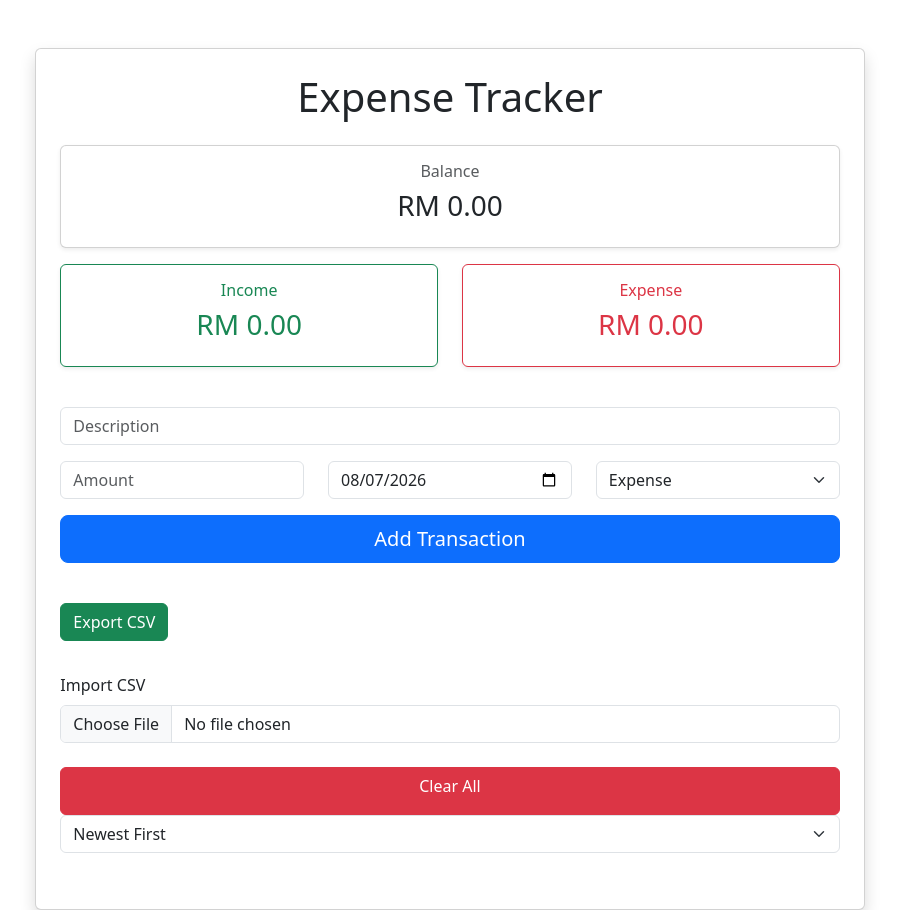
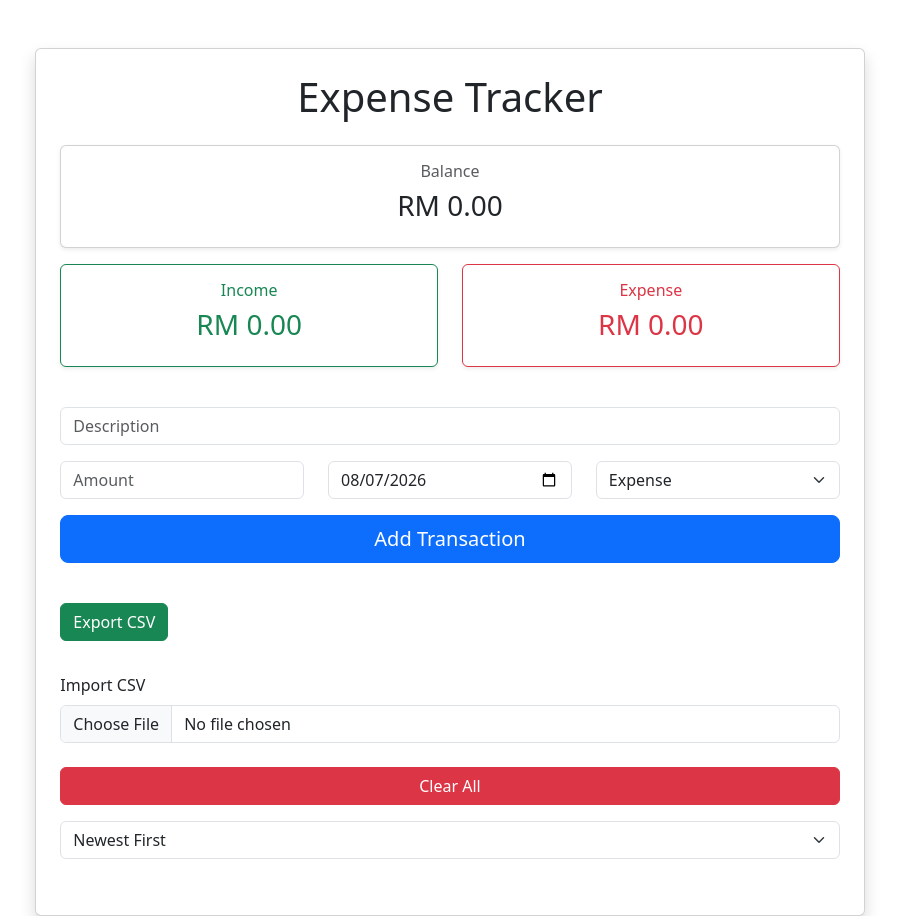
Before and after one commit to MooncakeGt/expense-tracker, a Next.js app: page / in a window 1280 px wide. Shown: the whole page, without its empty margins (190-1089 px from the left). Built offline with nearby package versions, Linux system fonts and the light colour scheme.

Commit message:
Add gap between buttons

```diff
--- a/src/app/page.js
+++ b/src/app/page.js
@@ -153,13 +153,13 @@ const ExpenseTracker = () => {
                 </div>
 
                     <button
-                        className="btn btn-danger pb-3"
+                        className="btn btn-danger"
                         onClick={clearExpenses}
                     >
                         Clear All
                     </button>
 
-                <div className="mb-3">
+                <div className="mb-3 pt-3">
                     <select
                         className="form-select"
                         value={sortBy}
```
